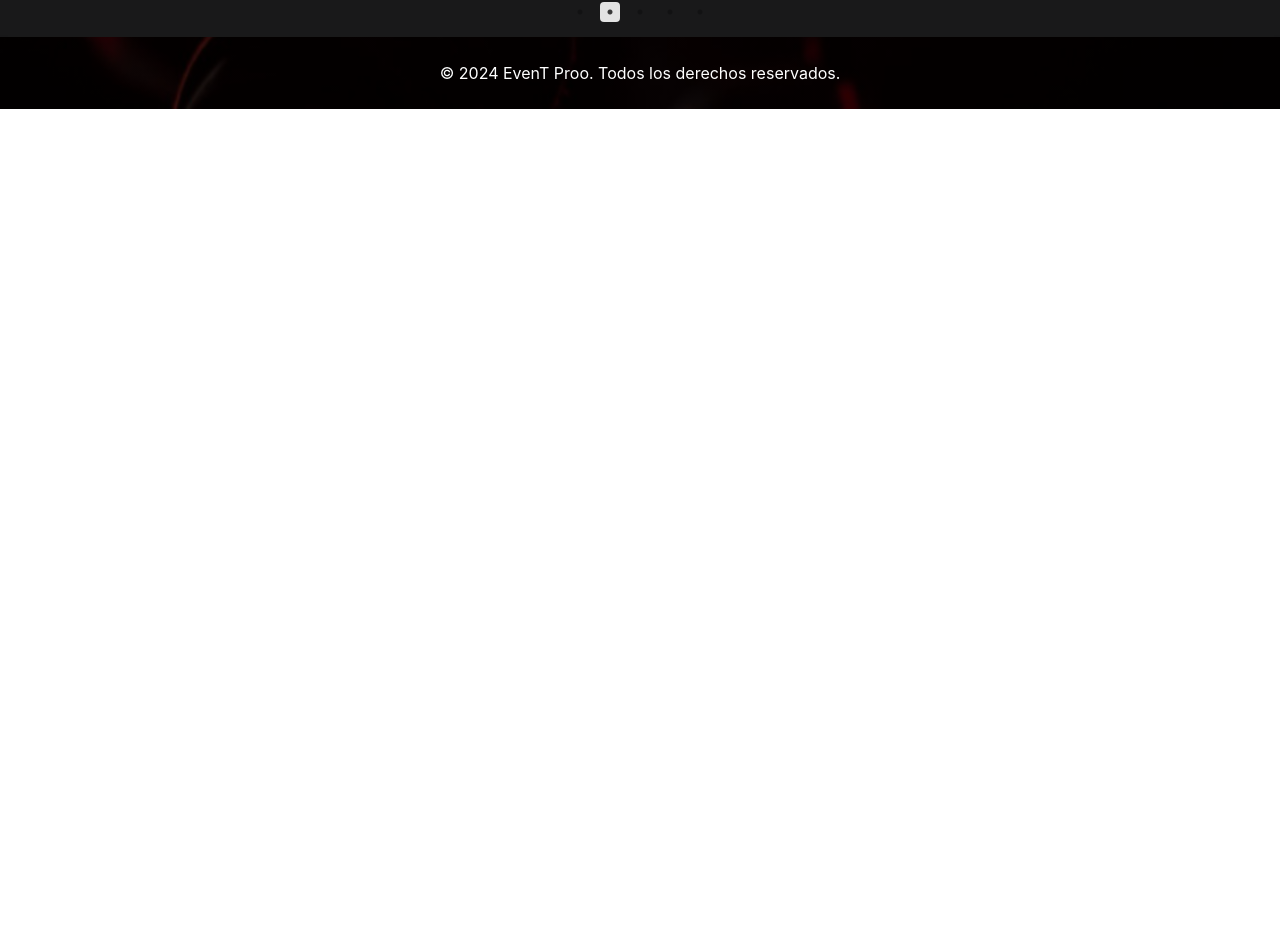
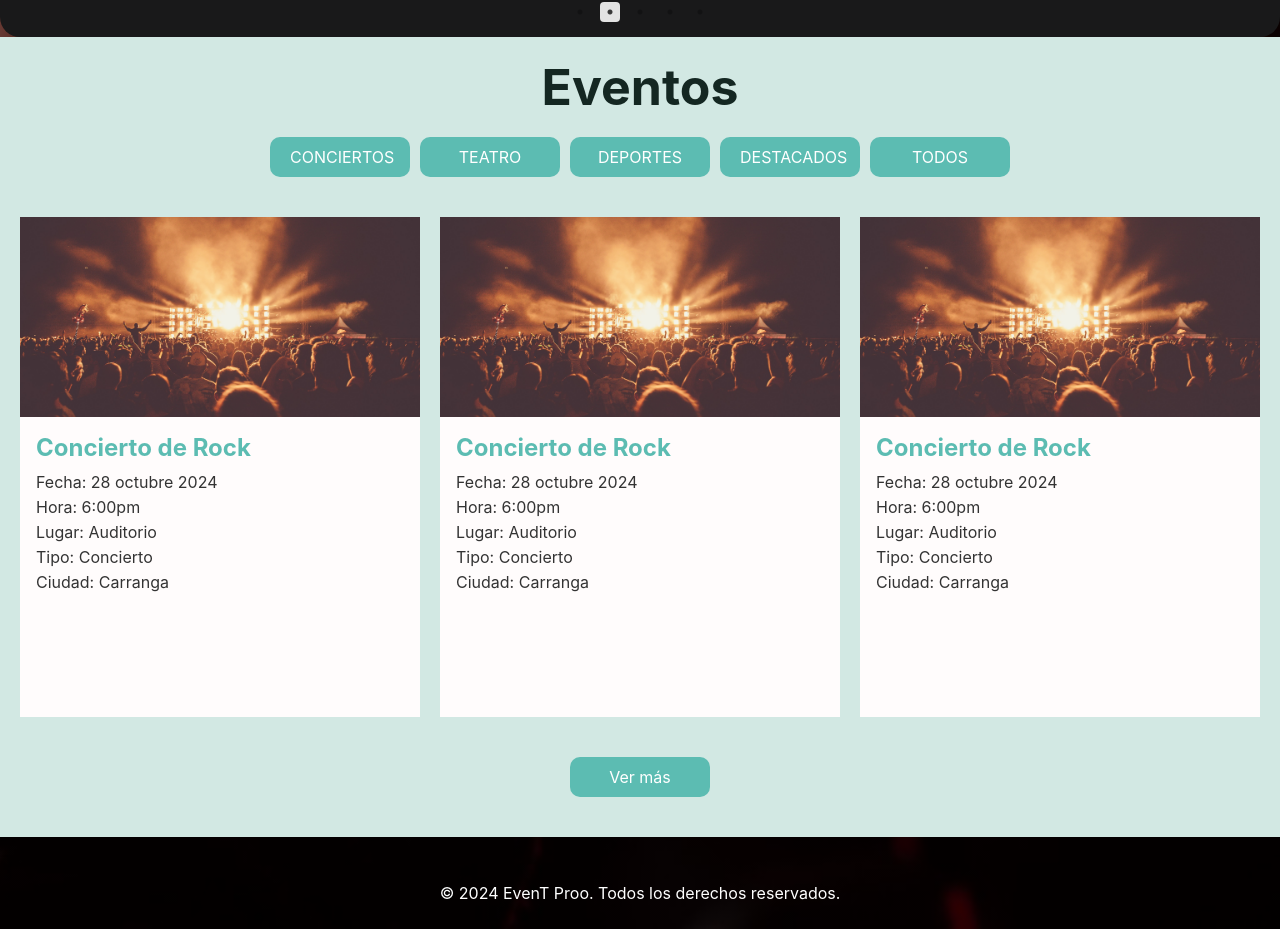
Before and after one commit to nicolasCa-sen/EventPro_F, a React (Create React App) app in the folder front/: page / in a window 1280 px wide. Shown: the part 1407-2336 px from the top of the page. Before the commit the page ends 1516 px from the top, so only its background shows below. Built offline with nearby package versions, Linux system fonts and the light colour scheme.

Commit message:
Pag Principal
Carrucel y eventos

```diff
--- a/front/src/pages/Home/Carrusel.css
+++ b/front/src/pages/Home/Carrusel.css
@@ -11,9 +11,7 @@
 
 .cardEvento {
 
-  background-color: white;
-
-  border: 2px solid #191919;
+  background-color: #fffcfc;
   height: 500px;
   transition: transform 0.3s;
 
--- /dev/null
+++ b/front/src/pages/Home/Eventos.css
@@ -0,0 +1,111 @@
+
+
+
+.principal-div{
+    background-color: #d2e8e3;
+    margin-top: -20px;
+    max-width: 100%;
+    overflow-x: hidden;
+}
+.titles1{
+    text-align: center;
+    font-size: 50px;
+    color: #142722;
+}
+.Botones {
+    display: flex;
+    justify-content: center;
+    flex-wrap: wrap;
+    gap: 10px;
+    margin-bottom: 20px;
+}
+
+.Botones button {
+    padding: 10px 20px;
+    font-size: 1rem;
+    width: 140px;
+    border: none;
+    background-color: #5cbcb2;
+    color: white;
+    border-radius: 10px;
+    cursor: pointer;
+}
+
+.Botones button:hover {
+    background-color: #499a91;
+}
+
+/* Estilos para las tarjetas de eventos */
+.eventos-grid {
+    display: grid;
+    grid-template-columns: repeat(3, 1fr); /* 3 tarjetas por fila */
+    gap: 20px;
+    padding: 20px;
+}
+
+.cardEvento {
+    background-color: white;
+
+    overflow: hidden;
+    transition: transform 0.3s;
+}
+
+.cardEvento:hover {
+    transform: scale(1.05);
+}
+
+.carta-imagen {
+    height: 200px;
+    background-size: cover;
+    background-position: center;
+}
+
+.carta-contenido {
+    padding: 16px;
+    text-align: left;
+}
+
+.carta-contenido h2 {
+    font-size: 1.5em;
+    color: #5cbcb2;
+    margin: 0 0 10px;
+}
+
+.carta-contenido p {
+    margin: 5px 0;
+    color: #333;
+}
+
+/* Responsividad */
+@media (max-width: 1024px) {
+    .eventos-grid {
+        grid-template-columns: repeat(2, 1fr); /* 2 tarjetas por fila en pantallas medianas */
+    }
+}
+
+@media (max-width: 768px) {
+    .eventos-grid {
+        grid-template-columns: 1fr; /* 1 tarjeta por fila en pantallas pequeñas */
+    }
+}
+.ver-mas-container {
+    display: flex;
+    justify-content: center;
+    margin: 20px 0;
+}
+
+.ver-mas-btn {
+
+    font-size: 1rem;
+    height: 40px;
+    width: 140px;
+    border: none;
+    background-color: #5cbcb2;
+    color: white;
+    border-radius: 10px;
+    cursor: pointer;
+}
+
+.ver-mas-btn:hover {
+    background-color: #4aa49d;
+}
--- /dev/null
+++ b/front/src/pages/Home/Eventos.js
@@ -0,0 +1,145 @@
+import React, { useState } from 'react';
+
+const eventos = [
+    {
+        id: 1,
+        nombre: 'Concierto de Rock',
+        fecha: '28 octubre 2024',
+        hora: '6:00pm',
+        lugar: 'Auditorio',
+        tipo: 'Concierto',
+        ciudad: 'Carranga',
+        imagen: require('../Images/fondo.jpg'), // Cambia esta URL a la imagen correcta
+    },  {
+        id: 1,
+        nombre: 'Concierto de Rock',
+        fecha: '28 octubre 2024',
+        hora: '6:00pm',
+        lugar: 'Auditorio',
+        tipo: 'Concierto',
+        ciudad: 'Carranga',
+        imagen: require('../Images/fondo.jpg'), // Cambia esta URL a la imagen correcta
+    },  {
+        id: 1,
+        nombre: 'Concierto de Rock',
+        fecha: '28 octubre 2024',
+        hora: '6:00pm',
+        lugar: 'Auditorio',
+        tipo: 'Concierto',
+        ciudad: 'Carranga',
+        imagen: require('../Images/fondo.jpg'), // Cambia esta URL a la imagen correcta
+    },  {
+        id: 1,
+        nombre: 'Concierto de Rock',
+        fecha: '28 octubre 2024',
+        hora: '6:00pm',
+        lugar: 'Auditorio',
+        tipo: 'Concierto',
+        ciudad: 'Carranga',
+        imagen: require('../Images/fondo.jpg'), // Cambia esta URL a la imagen correcta
+    },  {
+        id: 1,
+        nombre: 'Concierto de Rock',
+        fecha: '28 octubre 2024',
+        hora: '6:00pm',
+        lugar: 'Auditorio',
+        tipo: 'Concierto',
+        ciudad: 'Carranga',
+        imagen: require('../Images/fondo.jpg'), // Cambia esta URL a la imagen correcta
+    },  {
+        id: 1,
+        nombre: 'Concierto de Rock',
+        fecha: '28 octubre 2024',
+        hora: '6:00pm',
+        lugar: 'Auditorio',
+        tipo: 'Concierto',
+        ciudad: 'Carranga',
+        imagen: require('../Images/fondo.jpg'), // Cambia esta URL a la imagen correcta
+    },
+    {
+        id: 2,
+        nombre: 'Festival de Jazz',
+        fecha: '15 noviembre 2024',
+        hora: '8:00pm',
+        lugar: 'Teatro Principal',
+        tipo: 'Concierto',
+        ciudad: 'Carranga',
+        imagen: require('../Images/fondo.jpg'), // Cambia esta URL a la imagen correcta
+    },
+    {
+        id: 3,
+        nombre: 'Obra de Teatro: La Vida es Sueño',
+        fecha: '5 diciembre 2024',
+        hora: '7:30pm',
+        lugar: 'Teatro Municipal',
+        tipo: 'Teatro',
+        ciudad: 'Carranga',
+        imagen: require('../Images/fondo.jpg'), // Cambia esta URL a la imagen correcta
+    },
+    {
+        id: 4,
+        nombre: 'Obra de Teatro: La Vida es Sueño2222',
+        fecha: '5 diciembre 2024',
+        hora: '7:30pm',
+        lugar: 'Teatro Municipal',
+        tipo: 'Teatro',
+        ciudad: 'Carranga',
+        imagen: require('../Images/fondo.jpg'), // Cambia esta URL a la imagen correcta
+    },
+];
+
+const Eventos = () => {
+    const [visibleEventos, setVisibleEventos] = useState(3);
+
+    // Manejador para mostrar más eventos
+    const handleVerMas = () => {
+        setVisibleEventos(prev => prev + 3); // Muestra 3 eventos más
+    };
+
+    return (
+        <div className="principal-div">
+            <br />
+            <h1 className="titles1">Eventos</h1>
+            <br />
+            <div className="Botones">
+                <button>CONCIERTOS</button>
+                <button>TEATRO</button>
+                <button>DEPORTES</button>
+                <button>DESTACADOS</button>
+                <button>TODOS</button>
+            </div>
+
+            {/* Contenedor de tarjetas de eventos */}
+            <div className="eventos-grid">
+                {/* Mostrar solo los eventos según visibleEventos */}
+                {eventos.slice(0, visibleEventos).map((evento) => (
+                    <div key={evento.id} className="cardEvento">
+                        <div
+                            className="carta-imagen"
+                            style={{ backgroundImage: `url(${evento.imagen})` }}
+                        ></div>
+                        <div className="carta-contenido">
+                            <h2>{evento.nombre}</h2>
+                            <p>Fecha: {evento.fecha}</p>
+                            <p>Hora: {evento.hora}</p>
+                            <p>Lugar: {evento.lugar}</p>
+                            <p>Tipo: {evento.tipo}</p>
+                            <p>Ciudad: {evento.ciudad}</p>
+                        </div>
+                    </div>
+                ))}
+            </div>
+
+            {/* Botón "Ver más" solo si hay más eventos por mostrar */}
+            {visibleEventos < eventos.length && (
+                <div className="ver-mas-container">
+                    <button onClick={handleVerMas} className="ver-mas-btn">Ver más</button>
+
+                </div>
+            )}
+            <br/>
+        </div>
+    );
+};
+
+export default Eventos;
--- a/front/src/pages/Home/Home.css
+++ b/front/src/pages/Home/Home.css
@@ -24,7 +24,7 @@
     /* Centrar la imagen */
     background-repeat: no-repeat;
     /* Evitar que la imagen se repita */
-    min-height: 100vh;
+    min-height: 50vh;
     /* Asegurarse de que cubra toda la ventana */
     display: block;
     flex-direction: column;
@@ -253,7 +253,7 @@
 
 .Home-body {
     background-color: #19191a;
-
+    border-radius: 20px;
 
 }
 
--- a/front/src/pages/Home/Home.js
+++ b/front/src/pages/Home/Home.js
@@ -1,10 +1,12 @@
 import './Home.css';
-import './Carrusel.css'; // Asegúrate de importar los estilos del carrusel
+
+import './Eventos.css'
 import React, { useState } from 'react';
 import { useNavigate } from 'react-router-dom';
 import logo from '../Images/logo.png'; // Ruta al logo
 import userImage from '../Images/logo.png'; // Ruta a la imagen del usuario
-import Carrusel from './Carrusel'; // Importamos el componente Carrusel
+import Carrusel from './Carrusel'; // Importa el componente Carrusel
+import Eventos from './Eventos'
 
 function Home() {
     const [menuOpen, setMenuOpen] = useState(false); // Estado para manejar el menú
@@ -63,11 +65,18 @@ function Home() {
 
             {/* Cuerpo principal de Home */}
             <div className="Home-body">
-            <br/>
+                <br />
                 <h1 className="titles">Próximos Eventos</h1>
                 {/* CARRUSEL */}
                 <Carrusel />
-                <br/>
+                <br />
+            </div>
+            <div className="Home-body-events">
+                <br />
+
+                {/* CARRUSEL */}
+                <Eventos/>
+                <br />
             </div>
 
             {/* Sección de pie de página */}
```
